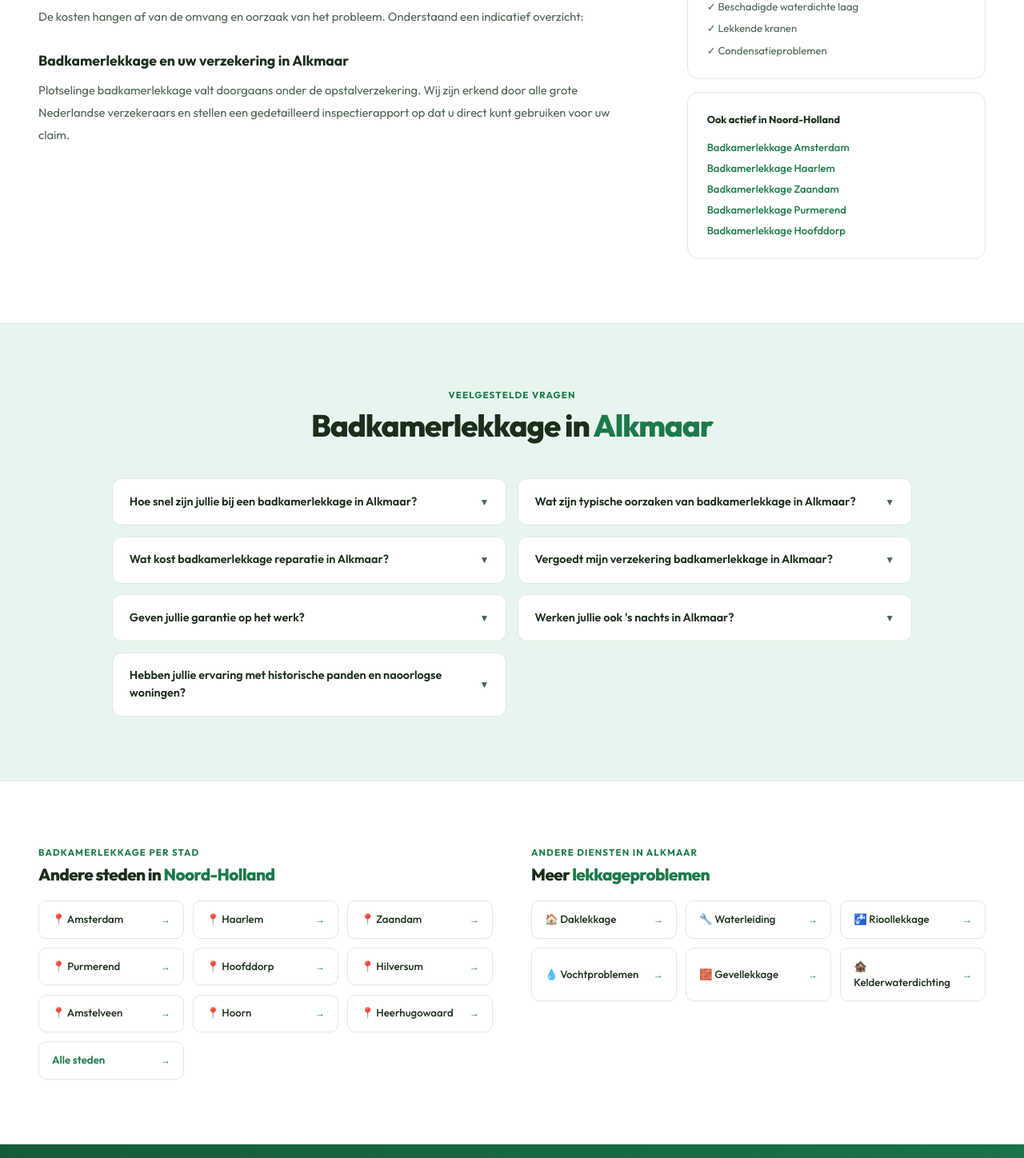
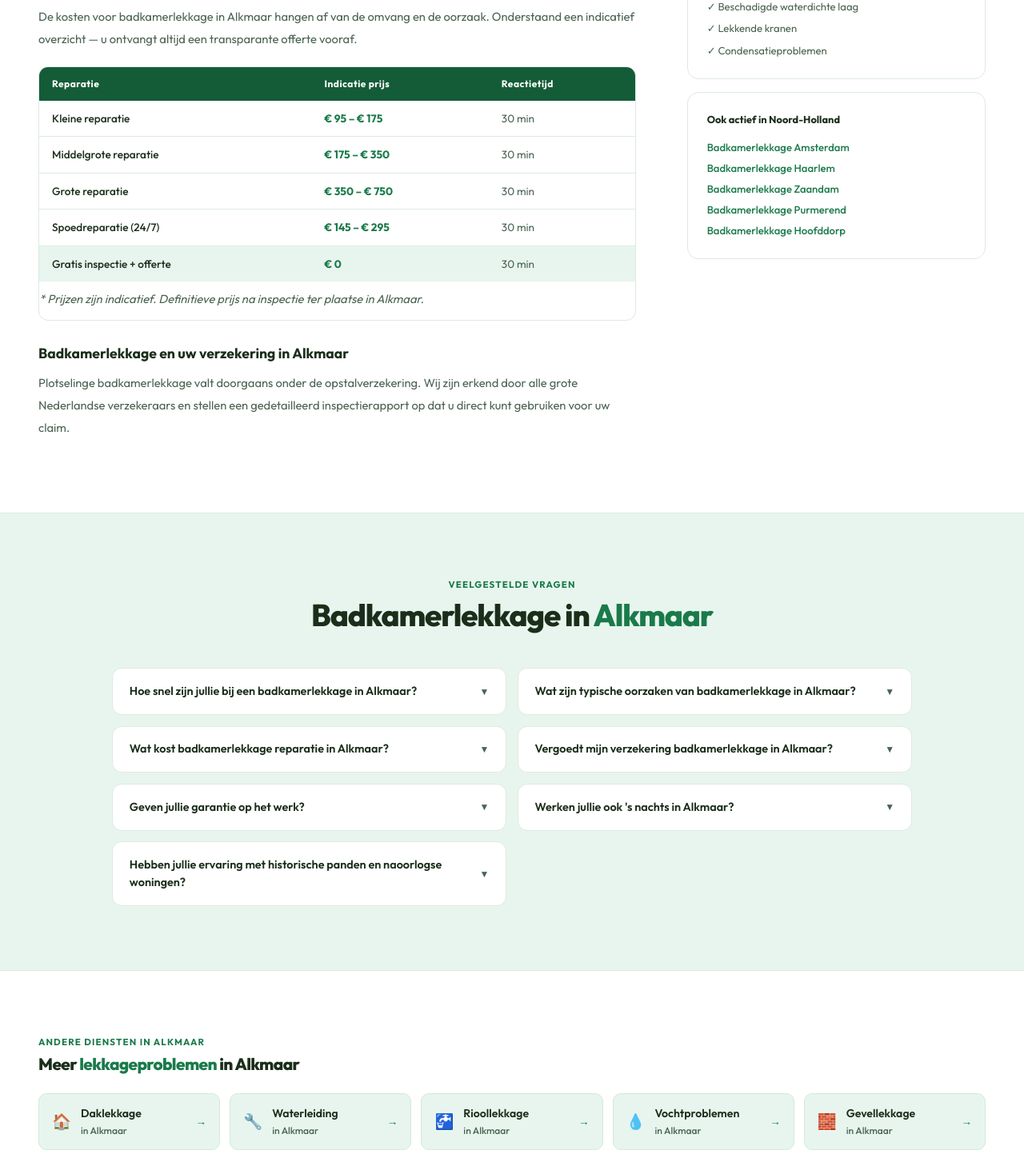
Before and after one commit to SanderKooi/lekkage, a Next.js app: page /lekkage/badkamer/alkmaar in a window 1280 px wide. Shown: the part 4040-5488 px from the top of the page at 80% size. Built offline with nearby package versions, Linux system fonts and the light colour scheme.

Commit message:
Update [stad].jsx

```diff
--- a/pages/lekkage/[type]/[stad].jsx
+++ b/pages/lekkage/[type]/[stad].jsx
@@ -423,7 +423,7 @@ export default function LekkageTypeStad({ type, stad }) {
                     {type.naam} {s.naam}
                   </a>
                 ))}
-                <a href={`/lekkage/${type.slug}`}
+                <a href="/lekkage"
                   style={{fontSize:'0.8rem',color:'var(--muted)',textDecoration:'none',padding:'0.35rem 0.5rem',borderRadius:'6px',background:'white',border:'1px solid var(--border)',gridColumn:'1/-1'}}>
                   Alle steden in {stad.provincie} bekijken →
                 </a>
@@ -497,14 +497,19 @@ export default function LekkageTypeStad({ type, stad }) {
               <p>{type.seo?.p2 || `In ${stad.naam} zijn de meest voorkomende oorzaken gerelateerd aan het type bebouwing: ${stad.woningtype}. ${stad.fact}`}</p>
 
               <h3>Kosten {type.naam.toLowerCase()} reparatie in {stad.naam}</h3>
-              <p>{type.seo?.prijzenIntro || 'De kosten hangen af van de omvang en oorzaak van het probleem. Onderstaand een indicatief overzicht:'}</p>
-              {type.prijzen && (
+              <p>{type.seo?.prijzenIntro || `De kosten voor ${type.naam.toLowerCase()} in ${stad.naam} hangen af van de omvang en de oorzaak. Onderstaand een indicatief overzicht — u ontvangt altijd een transparante offerte vooraf.`}</p>
               <div className="price-table">
                 <table>
                   <thead><tr><th>Reparatie</th><th>Indicatie prijs</th><th>Reactietijd</th></tr></thead>
                   <tbody>
-                      {type.prijzen.map((p, i) => (
-                        <tr key={i} className={i === type.prijzen.length-1 ? 'highlight-row' : ''}>
+                    {(type.prijzen || [
+                      { label: 'Kleine reparatie', prijs: '€ 95 – € 175' },
+                      { label: 'Middelgrote reparatie', prijs: '€ 175 – € 350' },
+                      { label: 'Grote reparatie', prijs: '€ 350 – € 750' },
+                      { label: 'Spoedreparatie (24/7)', prijs: '€ 145 – € 295' },
+                      { label: 'Gratis inspectie + offerte', prijs: '€ 0', highlight: true },
+                    ]).map((p, i, arr) => (
+                      <tr key={i} className={(p.highlight || i === arr.length-1) ? 'highlight-row' : ''}>
                         <td>{p.label}</td><td>{p.prijs}</td><td>30 min</td>
                       </tr>
                     ))}
@@ -512,7 +517,6 @@ export default function LekkageTypeStad({ type, stad }) {
                 </table>
                 <p className="table-note">* Prijzen zijn indicatief. Definitieve prijs na inspectie ter plaatse in {stad.naam}.</p>
               </div>
-              )}
 
               <h3>{type.naam} en uw verzekering in {stad.naam}</h3>
               <p>{type.seo?.verzekering || `Plotselinge ${type.naam.toLowerCase()} valt doorgaans onder de opstalverzekering. Wij zijn erkend door alle grote Nederlandse verzekeraars en stellen een gedetailleerd inspectierapport op dat u direct kunt gebruiken voor uw claim.`}</p>
@@ -590,33 +594,26 @@ export default function LekkageTypeStad({ type, stad }) {
         </div>
       </section>
 
-      {/* INTERNE LINKING */}
+      {/* ANDERE DIENSTEN */}
       <section className="section section-white">
-        <div className="section-inner linking-grid" style={{display:'grid',gridTemplateColumns:'1fr 1fr',gap:'3rem'}}>
+        <div className="section-inner">
+          <div className="eyebrow">Andere diensten in {stad.naam}</div>
+          <h2 style={{fontSize:'1.3rem',marginBottom:'1.5rem'}}>Meer <em>lekkageproblemen</em> in {stad.naam}</h2>
+          <div style={{display:'grid',gridTemplateColumns:'repeat(auto-fill, minmax(220px, 1fr))',gap:'0.75rem'}}>
+            {andereTypes.map(t => (
+              <a key={t.slug} href={`/lekkage/${t.slug}/${stad.slug}`}
+                style={{display:'flex',alignItems:'center',gap:'0.75rem',padding:'0.9rem 1rem',background:'var(--green3)',border:'1.5px solid var(--green4)',borderRadius:'10px',textDecoration:'none',color:'var(--text)',fontWeight:500,fontSize:'0.88rem',transition:'all 0.2s'}}
+                onMouseEnter={e => { e.currentTarget.style.background='var(--green4)'; e.currentTarget.style.borderColor='var(--green)' }}
+                onMouseLeave={e => { e.currentTarget.style.background='var(--green3)'; e.currentTarget.style.borderColor='var(--green4)' }}
+              >
+                <span style={{fontSize:'1.2rem'}}>{t.icon}</span>
                 <div>
-            <div className="eyebrow">{type.naam} per stad</div>
-            <h2 style={{fontSize:'1.3rem',marginBottom:'1.25rem'}}>Andere steden in <em>{stad.provincie}</em></h2>
-            <div className="steden-grid">
-              {andereSteden.map(s => (
-                <a key={s.slug} href={`/lekkage/${type.slug}/${s.slug}`} className="stad-a">
-                  <span>📍 {s.naam}</span><span className="stad-arrow">→</span>
+                  <div style={{fontWeight:600}}>{t.naam}</div>
+                  <div style={{fontSize:'0.75rem',color:'var(--muted)',marginTop:'0.1rem'}}>in {stad.naam}</div>
+                </div>
+                <span style={{marginLeft:'auto',color:'var(--green)',fontSize:'0.85rem'}}>→</span>
               </a>
             ))}
-              <a href={`/lekkage/${type.slug}`} className="stad-a" style={{color:'var(--green)',fontWeight:600}}>
-                <span>Alle steden</span><span className="stad-arrow">→</span>
-              </a>
-            </div>
-          </div>
-          <div>
-            <div className="eyebrow">Andere diensten in {stad.naam}</div>
-            <h2 style={{fontSize:'1.3rem',marginBottom:'1.25rem'}}>Meer <em>lekkageproblemen</em></h2>
-            <div className="steden-grid">
-              {andereTypes.map(t => (
-                <a key={t.slug} href={`/lekkage/${t.slug}/${stad.slug}`} className="stad-a">
-                  <span>{t.icon} {t.naam}</span><span className="stad-arrow">→</span>
-                </a>
-              ))}
-            </div>
           </div>
         </div>
       </section>
```
Lines whose indentation alone changed are shown as unchanged.
